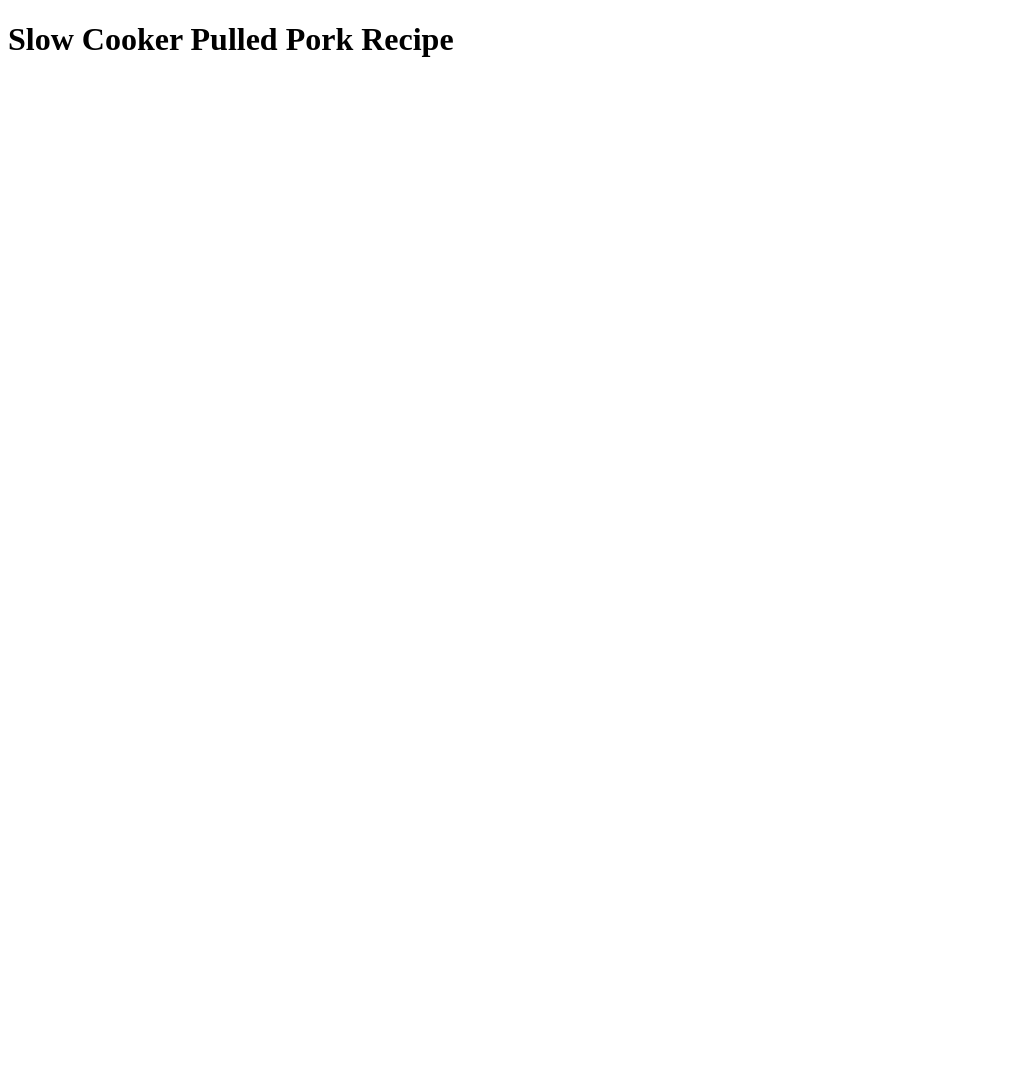
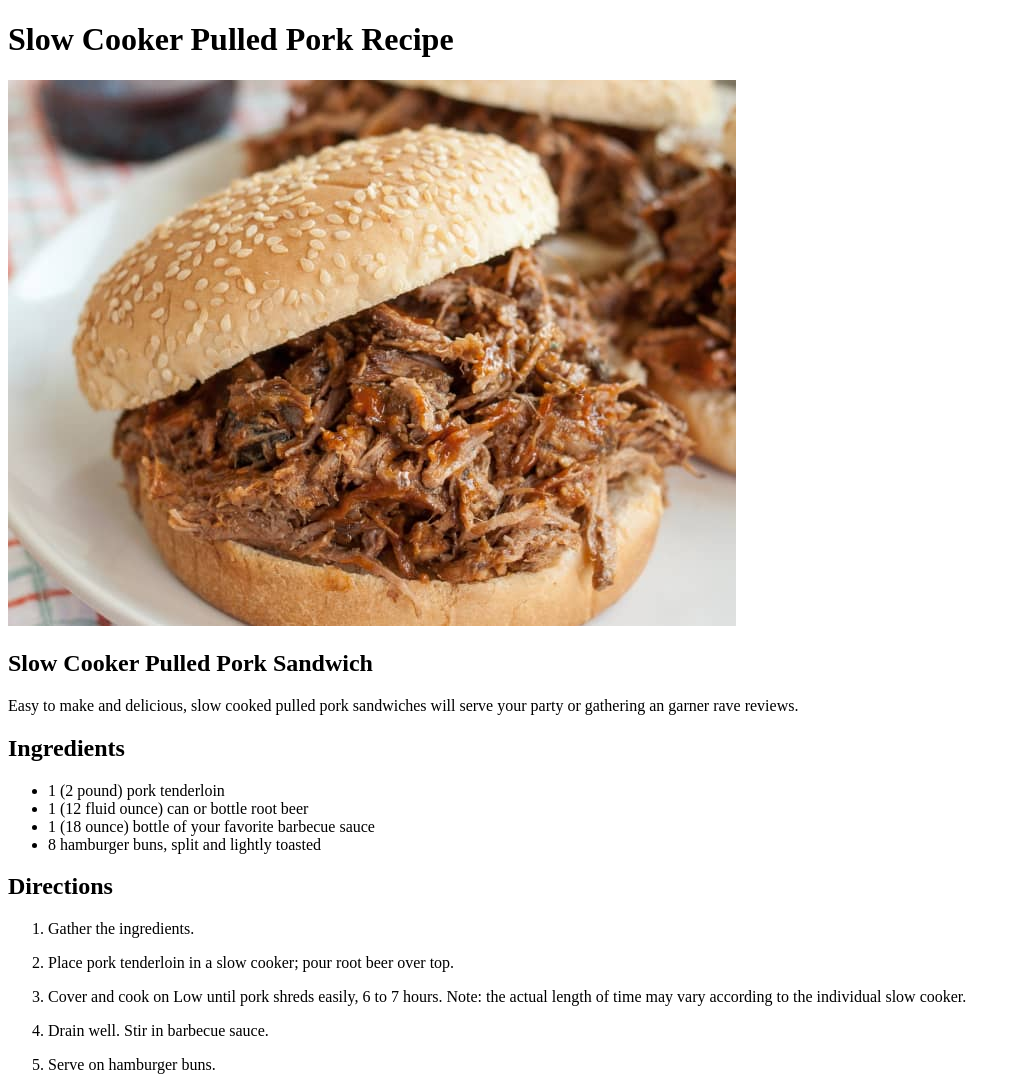
Before and after one commit to giantaw1/odin-recipes, a plain HTML site: page recipes/pulledpork.html in a window 1280 px wide. Shown: the whole page, without its empty margins (0-1016 px from the left). Before the commit the page ends 800 px from the top, so only its background shows below. Drawn offline with Linux system fonts and the light colour scheme.

Commit message:
Flesh out first recipe. Establish recipe template with directions, ingredients, etc.

```diff
--- a/recipes/pulledpork.html
+++ b/recipes/pulledpork.html
@@ -7,5 +7,26 @@
 </head>
 <body>
     <h1>Slow Cooker Pulled Pork Recipe</h1>
+    <img src="../images/pulledpork.jfif" alt="Pulled Pork Sandwich">
+    <h2>Slow Cooker Pulled Pork Sandwich</h2>
+    <p>
+        Easy to make and delicious, slow cooked pulled pork sandwiches will
+        serve your party or gathering an garner rave reviews.
+    </p>
+    <h2><strong>Ingredients</strong></h2>
+    <ul>
+        <li>1 (2 pound) pork tenderloin</li>
+        <li>1 (12 fluid ounce) can or bottle root beer</li>
+        <li>1 (18 ounce) bottle of your favorite barbecue sauce</li>
+        <li>8 hamburger buns, split and lightly toasted</li>
+    </ul>
+    <h2><strong>Directions</strong></h2>
+    <ol>
+        <li><p>Gather the ingredients.</p></li>
+        <li><p>Place pork tenderloin in a slow cooker; pour root beer over top.</p></li>
+        <li><p>Cover and cook on Low until pork shreds easily, 6 to 7 hours. Note: the actual length of time may vary according to the individual slow cooker.</p></li>
+        <li><p>Drain well. Stir in barbecue sauce.</p></li>
+        <li><p>Serve on hamburger buns.</p></li>
+    </ol>
 </body>
 </html>
```
Also changed, not shown: images/pulledpork.jfif (added).
